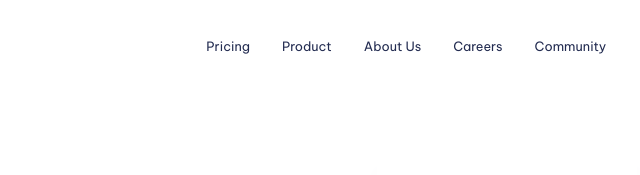
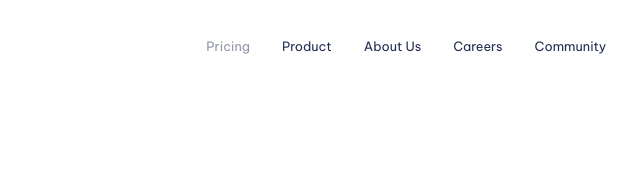
Before and after one commit to MarcelaMesaLeon/Final-FE1, a plain HTML site: page Lina Marcela Mesa Leon - FE1/index.html in a window 1280 px wide. In both pictures the pointer is over the link 483 px from the left and 46 px from the top of the page. Shown: the top 175 px of the page, 255-895 px from the left. Drawn offline with Linux system fonts and the light colour scheme; a web font is replaced by a local one.

Commit message:
Se agrega hover a nav

```diff
--- a/Lina Marcela Mesa Leon - FE1/styles/styles.css
+++ b/Lina Marcela Mesa Leon - FE1/styles/styles.css
@@ -61,6 +61,9 @@ html{
     color: rgb(35, 44, 81);
     font-size: 0.8rem;
     text-decoration: none;
+}
+.contenedorlista a:hover{
+    color: rgb(143, 148, 167);
 }
 .menu{
     color: rgb(29, 30, 37);
```
